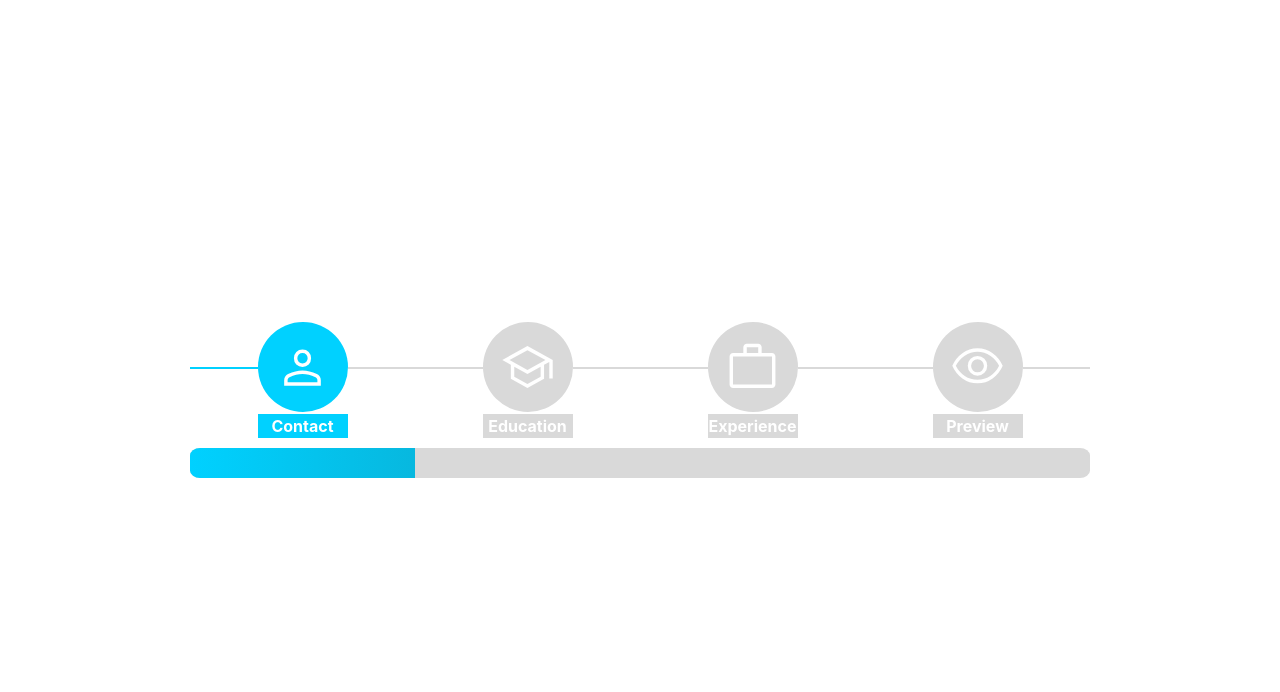
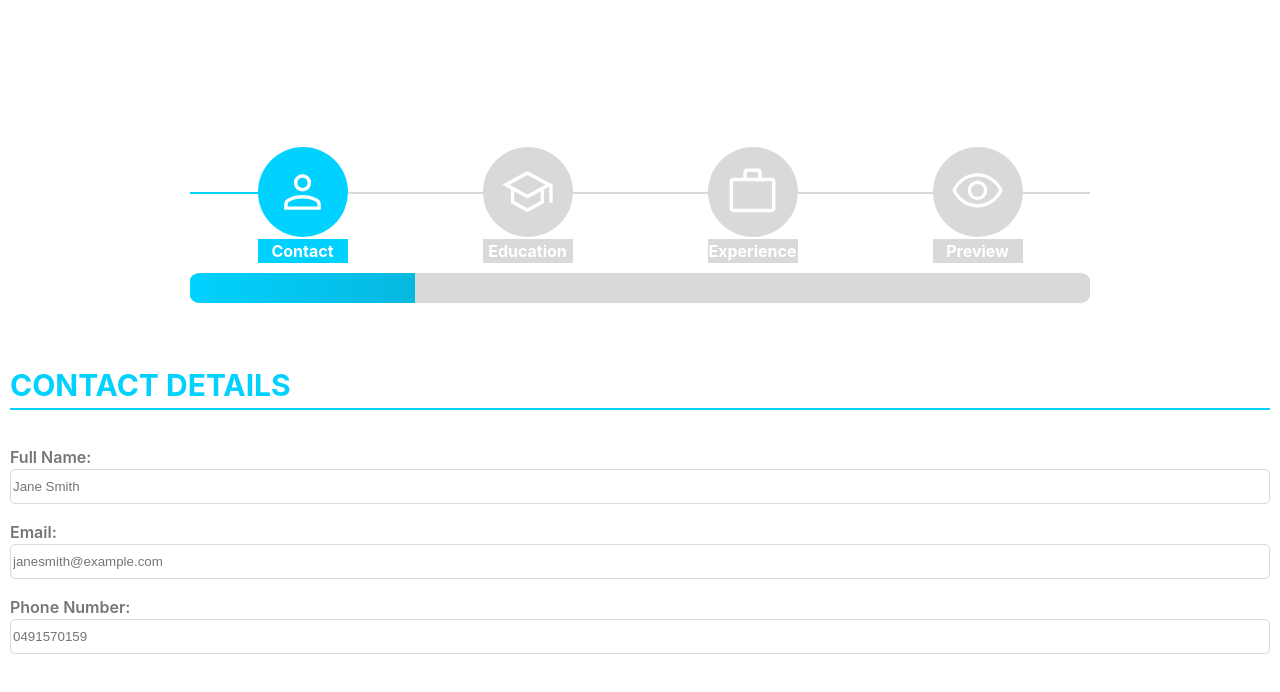
Before and after one commit to smyler3/swiftly-cv, a React (Vite) app: page / in a window 1280 px wide. Shown: the top 692 px of the page. Built offline with nearby package versions, Linux system fonts and the light colour scheme.

Commit message:
feat: add formWrapper component and initial form styling

```diff
--- a/src/App.css
+++ b/src/App.css
@@ -1,5 +1,6 @@
 #root {
     display: flex;
+    flex-direction: column;
     align-items: center;
     justify-content: center;
 
@@ -18,3 +19,7 @@
     width: 100%;
     max-width: 900px;
 }
+
+.contact-form-wrapper {
+    width: 100%;
+}
--- a/src/App.jsx
+++ b/src/App.jsx
@@ -1,4 +1,5 @@
 import ProgressTracker from './components/ProgressTracker'
+import FormWrapper from './components/FormWrapper'
 import personIcon from './assets/icons/personIcon.svg'
 import schoolIcon from './assets/icons/schoolIcon.svg'
 import workIcon from './assets/icons/workIcon.svg'
@@ -12,11 +13,22 @@ const steps = [
 	{'label': 'Preview', 'icon': previewIcon},
 ]
 
+const contactFormFields = [
+  {'name': 'fullName', 'label': 'Full Name:', 'type': 'text', 'placeholder': 'Jane Smith'},
+  {'name': 'email', 'label': 'Email:', 'type': 'email', 'placeholder': 'janesmith@example.com'},
+  {'name': 'phoneNumber', 'label': 'Phone Number:', 'type': 'tel', 'placeholder': '0491570159'},
+]
+
 function App() {
   return (
+    <>
     <div className='progress-tracker-wrapper'>
       <ProgressTracker steps={steps} />
     </div>
+    <div className='contact-form-wrapper'>
+      <FormWrapper title='CONTACT DETAILS' fields={contactFormFields} />
+    </div>
+    </>
   )
 }
 
--- /dev/null
+++ b/src/components/FormWrapper.jsx
@@ -0,0 +1,43 @@
+import { useState } from "react";
+import '../styles/FormWrapper.css';
+
+const FormField = ({ label, type, name, placeholder, pattern=null }) => {
+    const [value, setValue] = useState('');
+
+    return (
+        <div className="form-container">
+            <label htmlFor={`${name}`}>{label}</label>
+            <input
+                type={`${type}`}
+                id={`${name}`}
+                name={`${name}`}
+                placeholder={`${placeholder}`}
+                value={value}
+                pattern={pattern ? pattern : null}
+                onChange={(e) => setValue(e.target.value)}
+            />
+        </div>
+    );
+}
+
+const FormWrapper = ({ title, fields }) => {
+    return (
+        <div className="form-wrapper">
+            <h2 className="form-title">{title}</h2>
+            <form action="" className="form">
+                {fields.map((field) => (
+                    <FormField
+                        key={field.name}
+                        label={field.label}
+                        type={field.type}
+                        name={field.name}
+                        placeholder={field.placeholder}
+                        pattern={field.pattern}
+                    />
+                ))}
+            </form>
+        </div>
+    )
+}
+
+export default FormWrapper;
--- /dev/null
+++ b/src/styles/FormWrapper.css
@@ -0,0 +1,51 @@
+:root {
+    --input-field-height: 35px;
+
+    --primary: #00d1ff;
+    --light-grey: #d9d9d9;
+    --dark-grey: #767676;
+}
+
+.form {
+    display: flex;
+    flex-direction: column;
+    gap: 16px;
+}
+
+.form-title {
+    margin: 60px 0 35px;
+    border-bottom: 2px solid var(--primary);
+
+    font-size: 30px;
+    text-align: start;
+    color: var(--primary);
+}
+
+.form-container {
+    display: grid;
+    grid-template-rows: auto 1fr;
+    justify-items: start;
+}
+
+label {
+    font-size: 16px;
+    font-weight: 600;
+    color: var(--dark-grey);
+}
+
+input {
+    height: var(--input-field-height);
+    width: 100%;
+
+    border: 1px solid var(--light-grey);
+    border-radius: 5px;
+
+    /* Remove default styling */
+    -webkit-appearance: none;
+    -moz-appearance: none;
+    appearance: none;
+}
+
+input[type=textarea] {
+    height: calc(2 * var(--input-field-height));
+}
```
